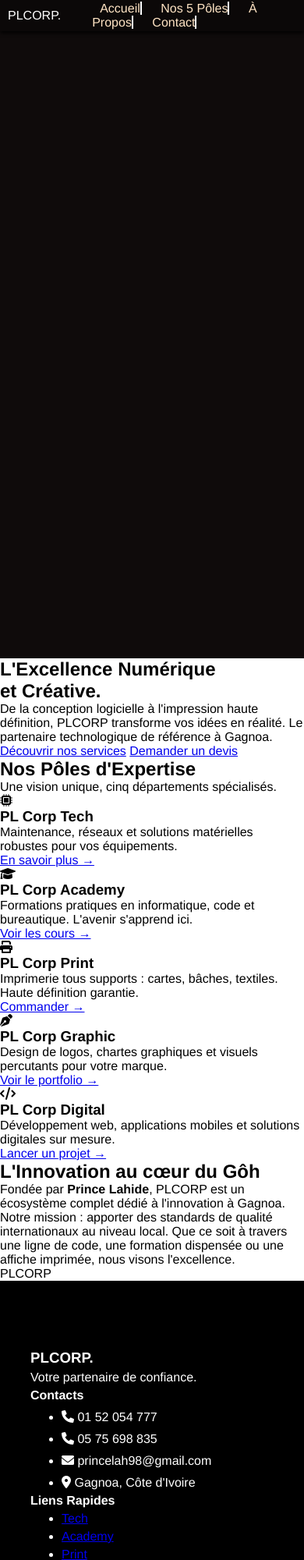
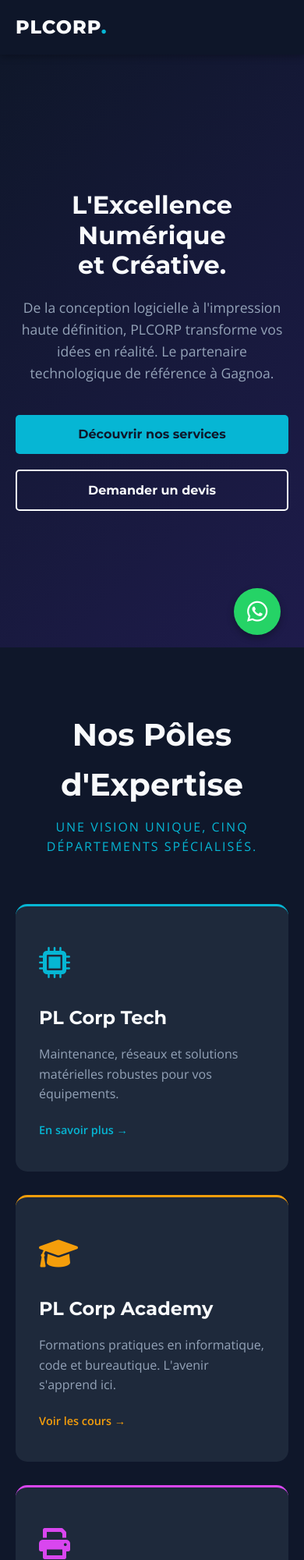
Before and after one commit to princelahide-corporation/Princelahide-corporation.github.io, a plain HTML site: page index.html in a window 390 px wide. Shown: the top 2000 px of the page at 78% size. Drawn offline with nearby package versions, Linux system fonts and the light colour scheme.

Commit message:
Update style.css

```diff
--- a/style.css
+++ b/style.css
@@ -1,115 +1,238 @@
+/* --- RESET & VARIABLES --- */
+:root {
+    /* Couleurs Principales (Thème Sombre) */
+    --bg-dark: #0F172A;       /* Bleu Nuit très sombre */
+    --bg-card: #1E293B;       /* Gris Anthracite pour les blocs */
+    --text-main: #F8FAFC;     /* Blanc cassé */
+    --text-muted: #94A3B8;    /* Gris clair */
+
+    /* Couleurs des Pôles */
+    --color-tech: #06B6D4;    /* Cyan */
+    --color-academy: #F59E0B; /* Jaune/Or */
+    --color-print: #D946EF;   /* Magenta */
+    --color-graphic: #8B5CF6; /* Violet */
+    --color-digital: #10B981; /* Vert */
+
+    /* Typographie */
+    --font-title: 'Montserrat', sans-serif;
+    --font-body: 'Open Sans', sans-serif;
+}
+
 * {
     margin: 0;
-    font-family: 'Franklin Gothic Medium', 'Arial Narrow', Arial, sans-serif;
+    padding: 0;
+    box-sizing: border-box;
 }
 
-header {
-    background-color: rgb(15, 11, 11);
-    color: white;
-    height: 100vh;
-    background-image: url(images/abstract-low-poly-background-with-connecting-lines-dots.jpg);
-    background-size: cover;
+body {
+    background-color: var(--bg-dark);
+    color: var(--text-main);
+    font-family: var(--font-body);
+    line-height: 1.6;
 }
 
-header nav {
+a { text-decoration: none; color: inherit; transition: 0.3s; }
+ul { list-style: none; }
+
+/* --- HEADER & NAV --- */
+header {
+    background-color: rgba(15, 23, 42, 0.95); /* Fond semi-transparent */
+    position: sticky;
+    top: 0;
+    z-index: 1000;
+    box-shadow: 0 2px 10px rgba(0,0,0,0.3);
+    padding: 0 20px;
+}
+
+nav {
+    max-width: 1200px;
+    margin: auto;
+    height: 70px;
     display: flex;
     justify-content: space-between;
     align-items: center;
-    background-color: rgba(0, 0, 0, 0.288);
-    padding: 0 10px 0 10px;
-    position: sticky;
-    box-shadow: 0 2px 5px black;
-    height: 40px;
 }
 
+.logo {
+    font-family: var(--font-title);
+    font-size: 1.5rem;
+    font-weight: 800;
+    letter-spacing: 1px;
+}
+.logo span { color: var(--color-tech); }
 
+.nav-links { display: flex; gap: 30px; }
+.nav-links a {
+    font-weight: 600;
+    font-size: 0.9rem;
+    text-transform: uppercase;
+}
+.nav-links a:hover { color: var(--color-tech); }
 
-header li {
-    display: inline;
-    margin: 10px
+.btn-contact {
+    background-color: var(--color-tech);
+    color: var(--bg-dark) !important;
+    padding: 8px 20px;
+    border-radius: 5px;
+    font-weight: 800 !important;
+}
+.btn-contact:hover { background-color: white; }
+
+/* --- HERO SECTION --- */
+.hero {
+    height: 90vh; /* Prend presque tout l'écran */
+    display: flex;
+    align-items: center;
+    justify-content: center;
+    text-align: center;
+    position: relative;
+    /* Tu peux remettre ton image de fond ici si tu l'as toujours */
+    background: linear-gradient(135deg, #0F172A 0%, #1e1b4b 100%);
+    padding: 0 20px;
 }
 
-
-
-header a {
-    color: bisque;
-    text-decoration: none;
-    border-right: 2px solid white ;
+.hero-content h1 {
+    font-family: var(--font-title);
+    font-size: 3rem;
+    margin-bottom: 20px;
+    line-height: 1.2;
 }
 
-header a:hover {
-    color: white;
-    text-decoration: underline;
-    font-weight: 600;
+.hero-content p {
+    font-size: 1.1rem;
+    color: var(--text-muted);
+    max-width: 600px;
+    margin: 0 auto 40px auto;
 }
 
-.titre {
-    text-align: center;
-    align-items: center;
-    margin-top: 30vh;
-    margin-bottom: 20px;
+.hero-btns { display: flex; gap: 20px; justify-content: center; }
+
+.btn {
+    padding: 12px 30px;
+    border-radius: 5px;
+    font-weight: bold;
+    font-family: var(--font-title);
 }
+.btn-primary { background-color: var(--color-tech); color: var(--bg-dark); }
+.btn-secondary { border: 2px solid var(--text-main); }
+.btn:hover { transform: translateY(-3px); }
 
-header p {
-    text-align: center;
-    font-family: 'Times New Roman', Times, serif;
-    margin: 20px 0 0 0 ;
-    width: 85%;
+/* --- SERVICES (GRID) --- */
+.services-section {
+    padding: 80px 20px;
+    max-width: 1200px;
     margin: auto;
 }
 
+.section-title { text-align: center; margin-bottom: 60px; }
+.section-title h2 { font-family: var(--font-title); font-size: 2.5rem; margin-bottom: 10px; }
+.section-title p { color: var(--color-tech); text-transform: uppercase; letter-spacing: 2px; }
 
-.nos-services {
+.services-grid {
+    display: grid;
+    grid-template-columns: repeat(auto-fit, minmax(300px, 1fr)); /* Responsive auto */
+    gap: 30px;
+}
+
+.service-card {
+    background-color: var(--bg-card);
+    padding: 40px 30px;
+    border-radius: 15px;
+    transition: 0.3s;
+    border-top: 3px solid transparent;
+}
+
+.service-card:hover { transform: translateY(-10px); box-shadow: 0 10px 30px rgba(0,0,0,0.3); }
+
+.service-card .icon { font-size: 2.5rem; margin-bottom: 20px; }
+.service-card h3 { font-family: var(--font-title); font-size: 1.5rem; margin-bottom: 15px; }
+.service-card p { color: var(--text-muted); margin-bottom: 20px; }
+.service-card a { font-weight: bold; font-size: 0.9rem; }
+
+/* Couleurs spécifiques par carte */
+.tech { border-color: var(--color-tech); }
+.tech .icon, .tech a { color: var(--color-tech); }
+
+.academy { border-color: var(--color-academy); }
+.academy .icon, .academy a { color: var(--color-academy); }
+
+.print { border-color: var(--color-print); }
+.print .icon, .print a { color: var(--color-print); }
+
+.graphic { border-color: var(--color-graphic); }
+.graphic .icon, .graphic a { color: var(--color-graphic); }
+
+.digital { border-color: var(--color-digital); }
+.digital .icon, .digital a { color: var(--color-digital); }
+
+/* --- ABOUT --- */
+.about-section { background-color: #162032; padding: 80px 20px; }
+.about-container {
+    max-width: 1000px;
+    margin: auto;
     display: flex;
-    flex-direction: column;
+    align-items: center;
+    gap: 50px;
+    flex-wrap: wrap;
+}
+.about-text { flex: 1; }
+.about-text h2 { font-family: var(--font-title); font-size: 2rem; margin-bottom: 20px; }
+.about-image { flex: 1; display: flex; justify-content: center; }
+.placeholder-img {
+    width: 300px; height: 300px;
+    background-color: var(--bg-card);
+    display: flex; align-items: center; justify-content: center;
+    font-weight: bold; font-size: 2rem; color: var(--text-muted);
+    border-radius: 20px;
+}
+
+/* --- FOOTER --- */
+footer {
+    background-color: black;
+    padding: 60px 20px 20px 20px;
+    color: var(--text-muted);
+}
+
+.footer-content {
+    max-width: 1200px;
+    margin: auto;
+    display: flex;
+    flex-wrap: wrap;
+    justify-content: space-between;
+    gap: 40px;
+    margin-bottom: 40px;
+}
+
+.footer-col h3, .footer-col h4 { color: white; margin-bottom: 20px; font-family: var(--font-title); }
+.footer-col ul li { margin-bottom: 10px; }
+.footer-col i { margin-right: 10px; width: 20px; text-align: center; }
+
+.footer-bottom { text-align: center; border-top: 1px solid #333; padding-top: 20px; font-size: 0.8rem; }
+
+/* Bouton WhatsApp Flottant */
+.whatsapp-float {
+    position: fixed;
+    bottom: 30px;
+    right: 30px;
+    background-color: #25D366;
+    color: white;
+    width: 60px;
+    height: 60px;
+    border-radius: 50%;
+    display: flex;
     align-items: center;
     justify-content: center;
+    font-size: 30px;
+    box-shadow: 0 4px 10px rgba(0,0,0,0.3);
+    transition: 0.3s;
 }
+.whatsapp-float:hover { transform: scale(1.1); }
 
-.service {
-    height: 100vh;
-    display: flex;
-    flex-direction: column;
-    align-items: center;
-    justify-content: center;
-    margin: auto;
-    margin-top: 20px;
-    width: 90%;
-    box-shadow: 0 0 5px black;
+/* --- RESPONSIVE MOBILE --- */
+@media (max-width: 768px) {
+    .hero-content h1 { font-size: 2rem; }
+    .nav-links { display: none; } /* Pour l'instant, menu caché sur mobile, on pourra ajouter du JS */
+    .about-container { flex-direction: column; }
+    .hero-btns { flex-direction: column; }
+    .footer-content { flex-direction: column; }
 }
-
-
-.lien-whatsapp {
-    position: fixed;
-    bottom: 20px;
-    left: 10px;
-    background-color: rgba(0, 128, 0, 0.623);
-    padding-right: 10px;
-    border-radius: 15px;
-}
-.lien-whatsapp a {
-    display: flex;
-    color: white;
-    text-decoration: none;
-    text-align: center;
-
-}
-
-.logo-whatsapp {
-    max-width: 40px;
-    margin-right: 5px;
-}
-
-footer {
-    background-color: black;
-    height: 50vh;
-    display: flex;
-    flex-direction: column;
-    color: white;
-    padding-top: 20%;
-    padding-left: 10%;
-}
-
-footer * {
-    margin-top: 5px;
-}
```
